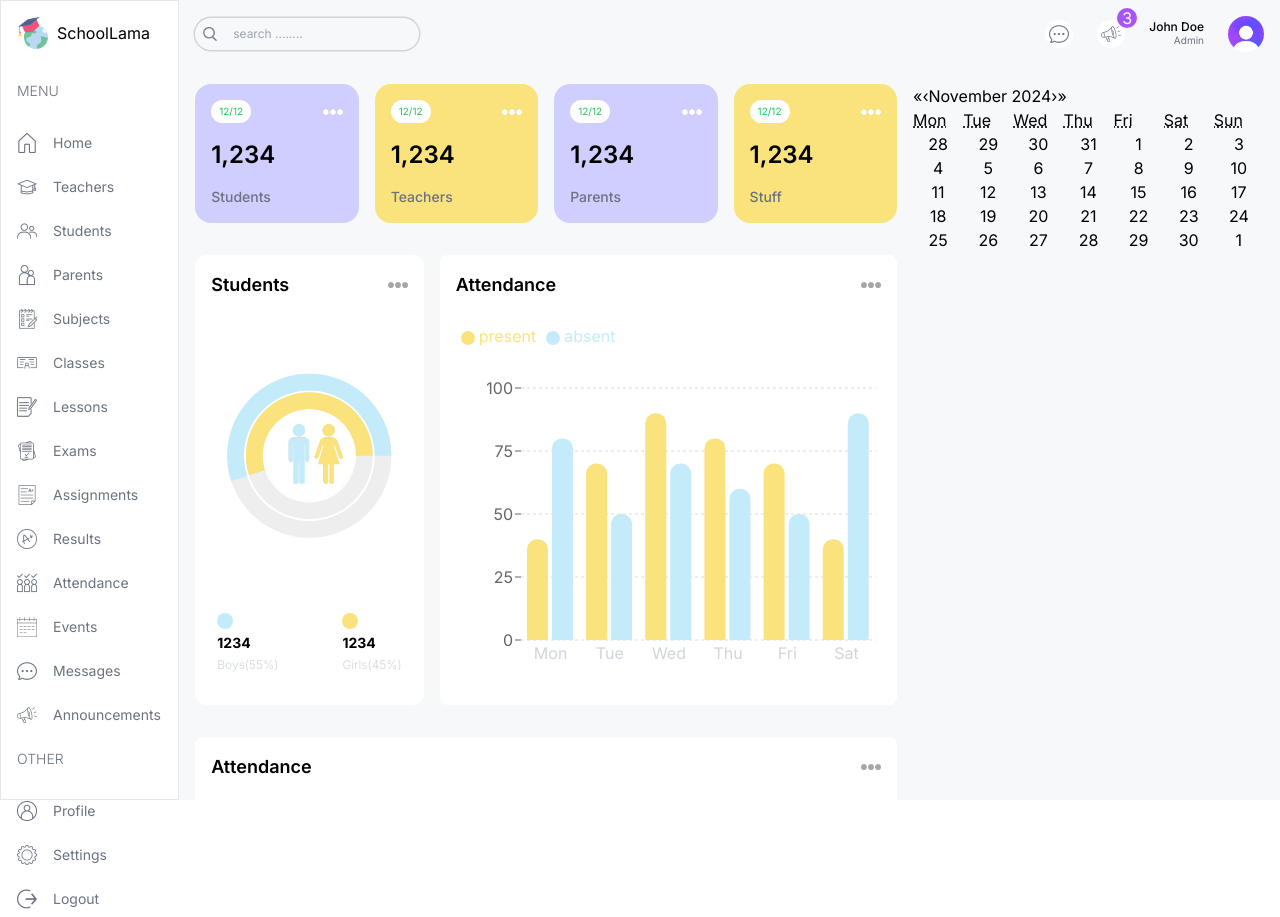
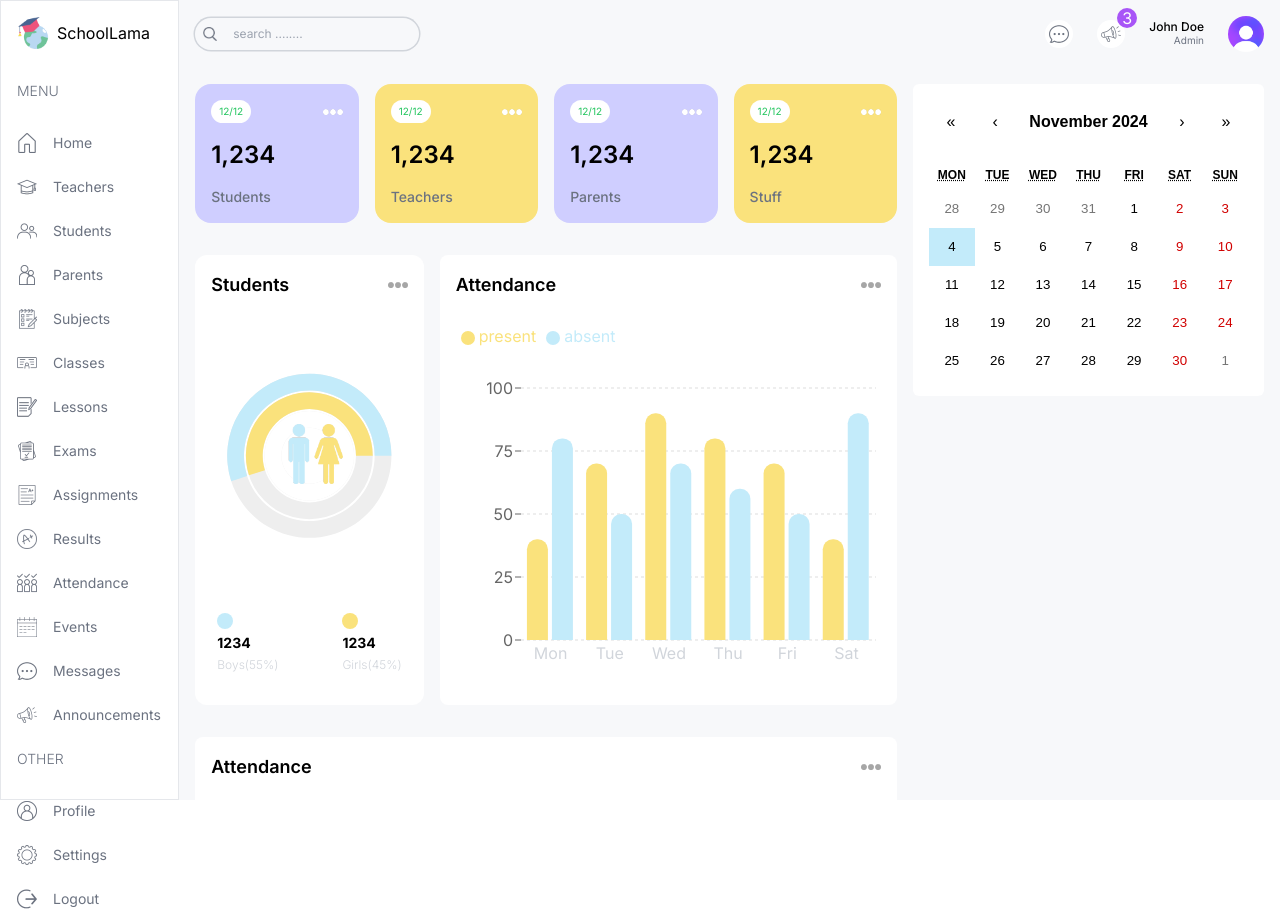
Before and after one commit to kaziabulhasib/sm-dashboard, a Next.js app: page /admin in a window 1280 px wide. Built offline with nearby package versions, Linux system fonts and the light colour scheme.

Commit message:
react calender customization

```diff
--- a/src/app/globals.css
+++ b/src/app/globals.css
@@ -1,3 +1,17 @@
 @tailwind base;
 @tailwind components;
 @tailwind utilities;
+
+.react-calendar {
+  border: none !important;
+  width: 100% !important;
+  font-family: "Inter" sans-serif !important;
+}
+
+.react-calendar__navigation__label__labelText {
+  font-weight: 600 !important;
+}
+.react-calendar__tile--active {
+  background: #c3ebfa !important;
+  color: black !important;
+}
--- a/src/components/EventCalender.tsx
+++ b/src/components/EventCalender.tsx
@@ -1,5 +1,5 @@
 "use client";
-
+import "react-calendar/dist/Calendar.css";
 import { useState } from "react";
 import Calendar from "react-calendar";
 
@@ -10,7 +10,7 @@ type Value = ValuePiece | [ValuePiece, ValuePiece];
 const EventCalender = () => {
   const [value, onChange] = useState<Value>(new Date());
   return (
-    <div className=''>
+    <div className='bg-white p-4 rounded-md'>
       <Calendar onChange={onChange} value={value} />
     </div>
   );
```
